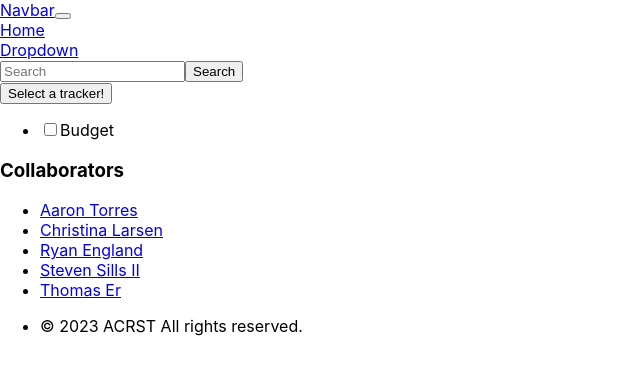
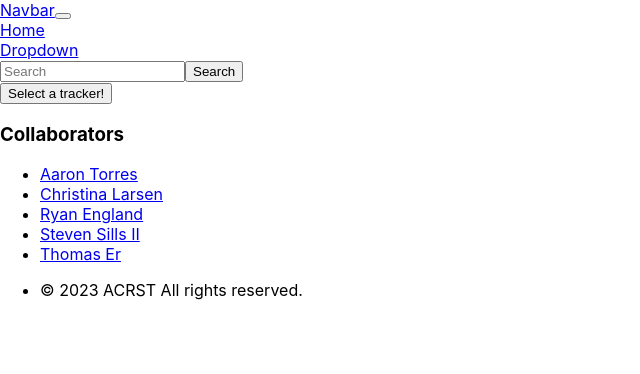
Before and after one commit to nba251522/Wealth-Builder, a React (Create React App) app in the folder client/: page / in a window 1280 px wide. Shown: the top 374 px of the page, without its empty margins (0-640 px from the left). Built offline with nearby package versions, Linux system fonts and the light colour scheme.

Commit message:
checkbox logic fixed

```diff
--- a/client/src/App.jsx
+++ b/client/src/App.jsx
@@ -1,49 +1,42 @@
 import { useState } from 'react';
+import { Dropdown, Form } from 'react-bootstrap';
 import { Budget, Header, Footer } from './components';
 import './index.css';
 
 export default function App() {
   // Create state for budget component
-  const [budget, setBudget] = useState(false);
+  const [budgetState, setBudget] = useState(false);
 
   function handleSelect(event, type) {
-    // event.preventDefault();
+    event.preventDefault();
     switch(type) {
       case "budget":
-        setBudget(!budget); // Toggle state of checkbox
+        setBudget(!budgetState); // Toggle state of checkbox
         break;
       default:
         break;
     }
   }
 
-  function Budget() {
-    if (budget) {
-      return <div><Budget /></div>; // return budget component when made avaible
-    }
-  }
-
   return (
     <div className="page-content">
       <Header />
-      <div className="dropdown">
-          <button className="btn btn-primary dropdown-toggle" type="button" id="featureButton"
-          data-mdb-toggle="dropdown" aria-expanded="false">
-            Select a tracker!
-          </button>
-          <ul className="dropdown-menu" aria-labelledby="featureButton">
-              <li>
-                  <a className="dropdown-item">
-                      <div className="form-check">
-                          <input className="form-check-input" type="checkbox" id="budget"
-                          onChange={handleSelect("budget")}/>
-                          <label className="form-check-label" for="budget">Budget</label>
-                      </div>
-                  </a>
-              </li>
-          </ul>
-      </div>
-      { Budget() }
+      <Dropdown>
+        <Dropdown.Toggle variant="primary" id="featureButton">
+          Select a tracker!
+        </Dropdown.Toggle>
+        <Dropdown.Menu>
+          <Dropdown.Item>
+            <Form.Check
+              type="checkbox"
+              id="budget"
+              label="Budget"
+              onChange={(event) => handleSelect(event, 'budget')}
+            />
+          </Dropdown.Item>
+        </Dropdown.Menu>
+      </Dropdown>
+      { budgetState && <Budget /> }
       <Footer />
     </div>
   );
--- a/client/src/components/budgetinfo/Savings.jsx
+++ b/client/src/components/budgetinfo/Savings.jsx
@@ -7,7 +7,7 @@ const Savings = () => {
   const [newItemAmount, setNewItemAmount] = useState('');
   const [newItemSource, setNewItemSource] = useState('');
   const [totalSavings, setTotalSavings] = useState(0);
-  const { savingsGoal } = useContext(SavingsGoal);
+  const savingsGoal = useContext(SavingsGoal);
 
   const handleAddSavings = (e) => {
     e.preventDefault();
```
